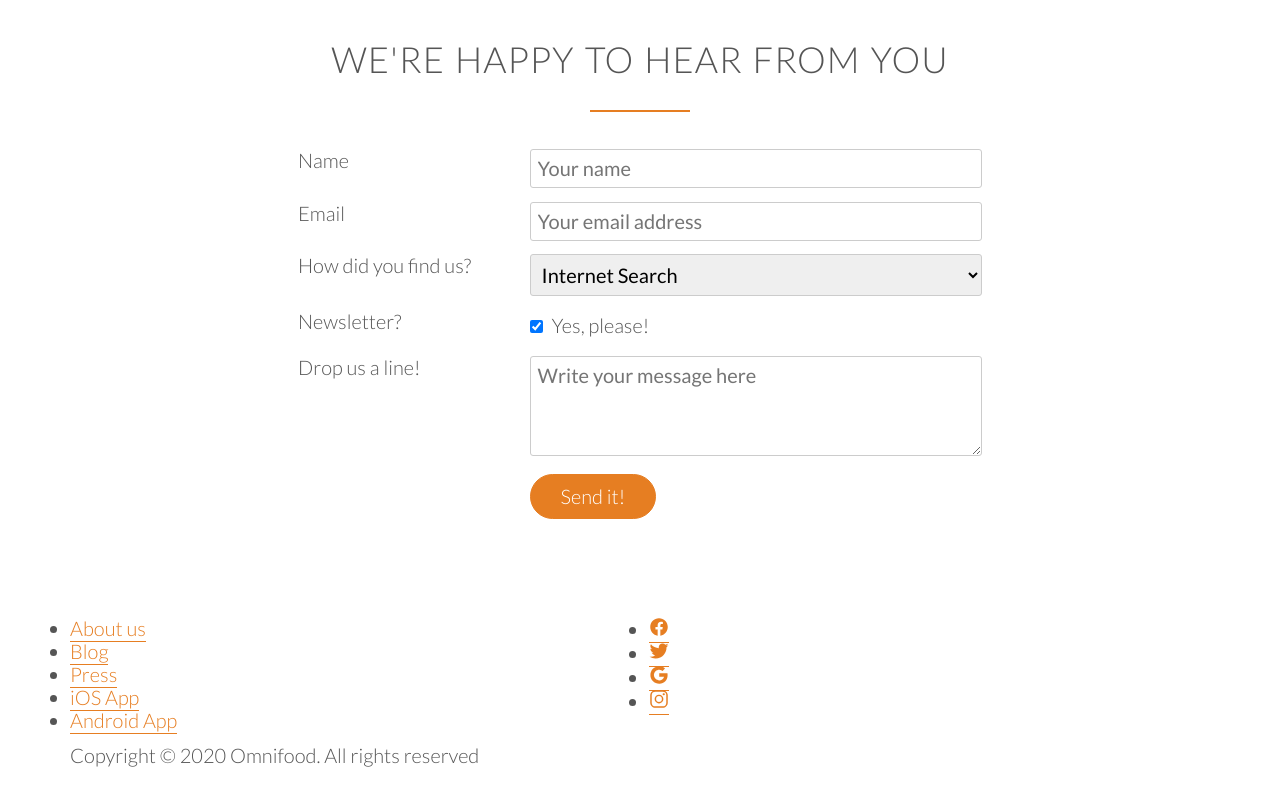
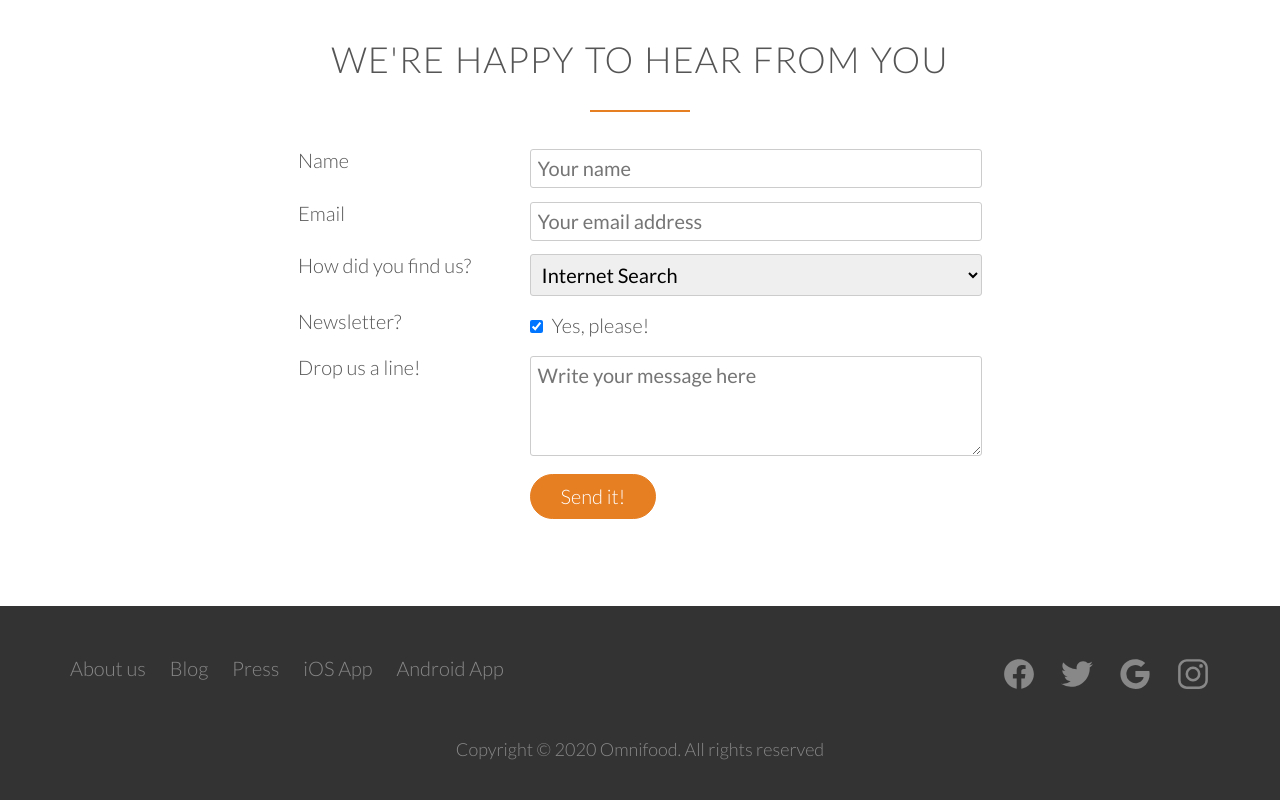
Before and after one commit to fgerner/omnifood, a plain HTML site: page index.html in a window 1280 px wide. Shown: the part 4641-5441 px from the top of the page. Before the commit the page ends 5408 px from the top, so only its background shows below. Drawn offline with nearby package versions, Linux system fonts and the light colour scheme.

Commit message:
styling footer section

```diff
--- a/index.html
+++ b/index.html
@@ -416,10 +416,18 @@
         </div>
         <div class="col span-1-of-2">
             <ul class="social-links">
-                <li><a href="#"><ion-icon name="logo-facebook"></ion-icon></a></li>
-                <li><a href="#"><ion-icon name="logo-twitter"></ion-icon></a></li>
-                <li><a href="#"><ion-icon name="logo-google"></ion-icon></a></li>
-                <li><a href="#"><ion-icon name="logo-instagram"></ion-icon></a></li>
+                <li><a href="#">
+                    <ion-icon class="fb" name="logo-facebook"></ion-icon>
+                </a></li>
+                <li><a href="#">
+                    <ion-icon class="tw" name="logo-twitter"></ion-icon>
+                </a></li>
+                <li><a href="#">
+                    <ion-icon class="g" name="logo-google"></ion-icon>
+                </a></li>
+                <li><a href="#">
+                    <ion-icon class="in" name="logo-instagram"></ion-icon>
+                </a></li>
             </ul>
         </div>
     </div>
--- a/resources/css/styles.css
+++ b/resources/css/styles.css
@@ -423,3 +423,80 @@ input[type=checkbox] {
 *:focus {
     outline: none;
 }
+
+footer {
+    background-color: #333;
+    padding: 40px;
+}
+
+.footer-nav {
+    display: inline-block;
+    list-style: none;
+    float: left;
+}
+
+.social-links {
+    list-style: none;
+    float: right;
+}
+
+.footer-nav li,
+.social-links li {
+    display: inline-block;
+    margin-right: 20px;
+}
+
+.footer-nav li:last-child,
+.social-links li:last-child {
+    margin-right: 0;
+}
+.footer-nav li a:link,
+.footer-nav li a:visited,
+.social-links li a:link,
+.social-links li a:visited {
+    text-decoration: none;
+    border: 0;
+    color: #888;
+    transition: color 0.2s;
+}
+
+.social-links li a:link,
+.social-links li a:visited {
+    font-size: 170%;
+}
+
+.fb,
+.in,
+.g,
+.tw {
+    transition: color 0.2s;
+}
+
+.fb:hover {
+    color: #3b5998;
+}
+
+.tw:hover {
+    color: #aced;
+}
+
+.g:hover {
+    color: #dd4b39;
+}
+
+.in:hover {
+    color: #517fa4;
+}
+
+
+.footer-nav li a:hover,
+.footer-nav li a:active {
+    color: #ddd;
+}
+
+footer p {
+    color: #888;
+    text-align: center;
+    font-size: 90%;
+    margin-top: 30px;
+}
```
